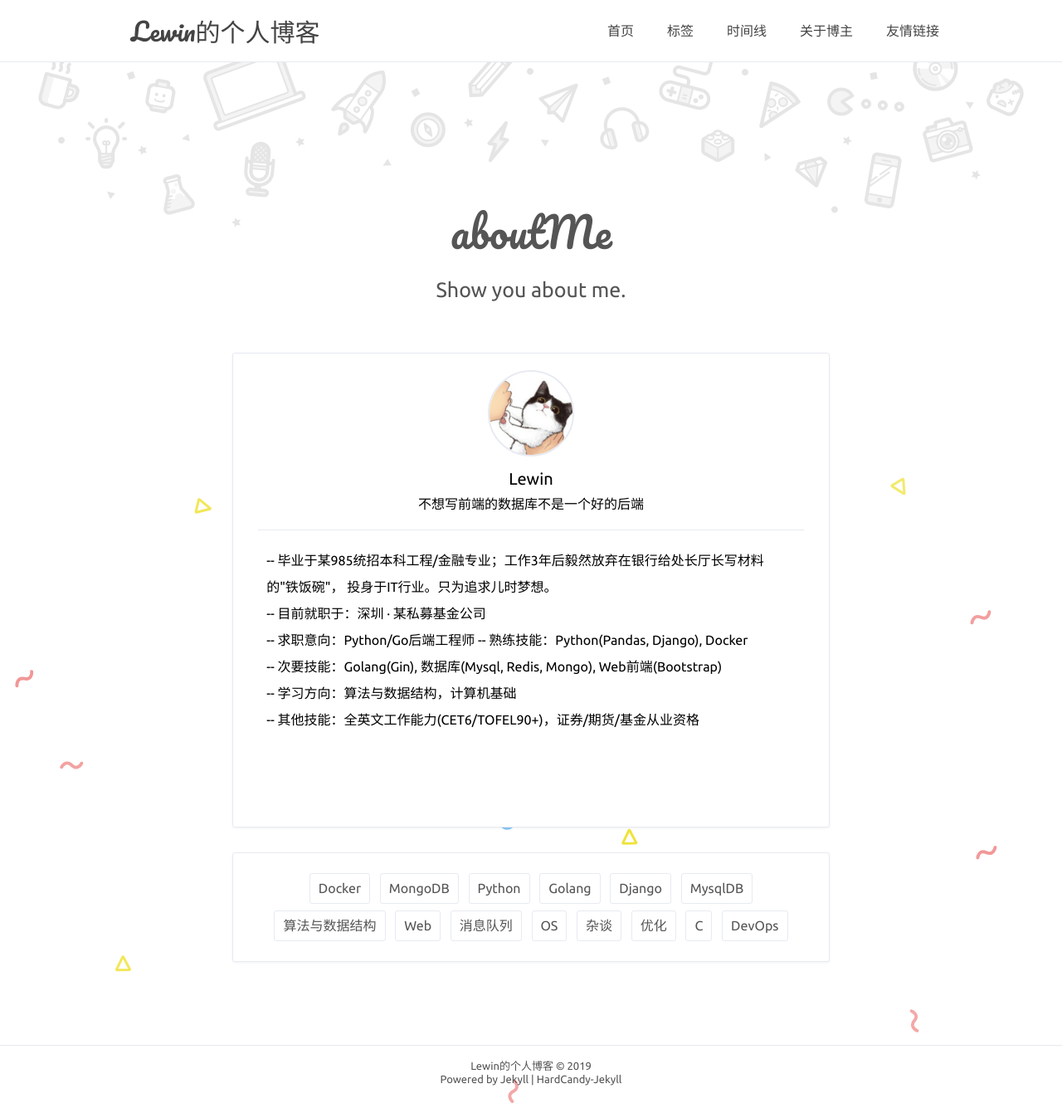
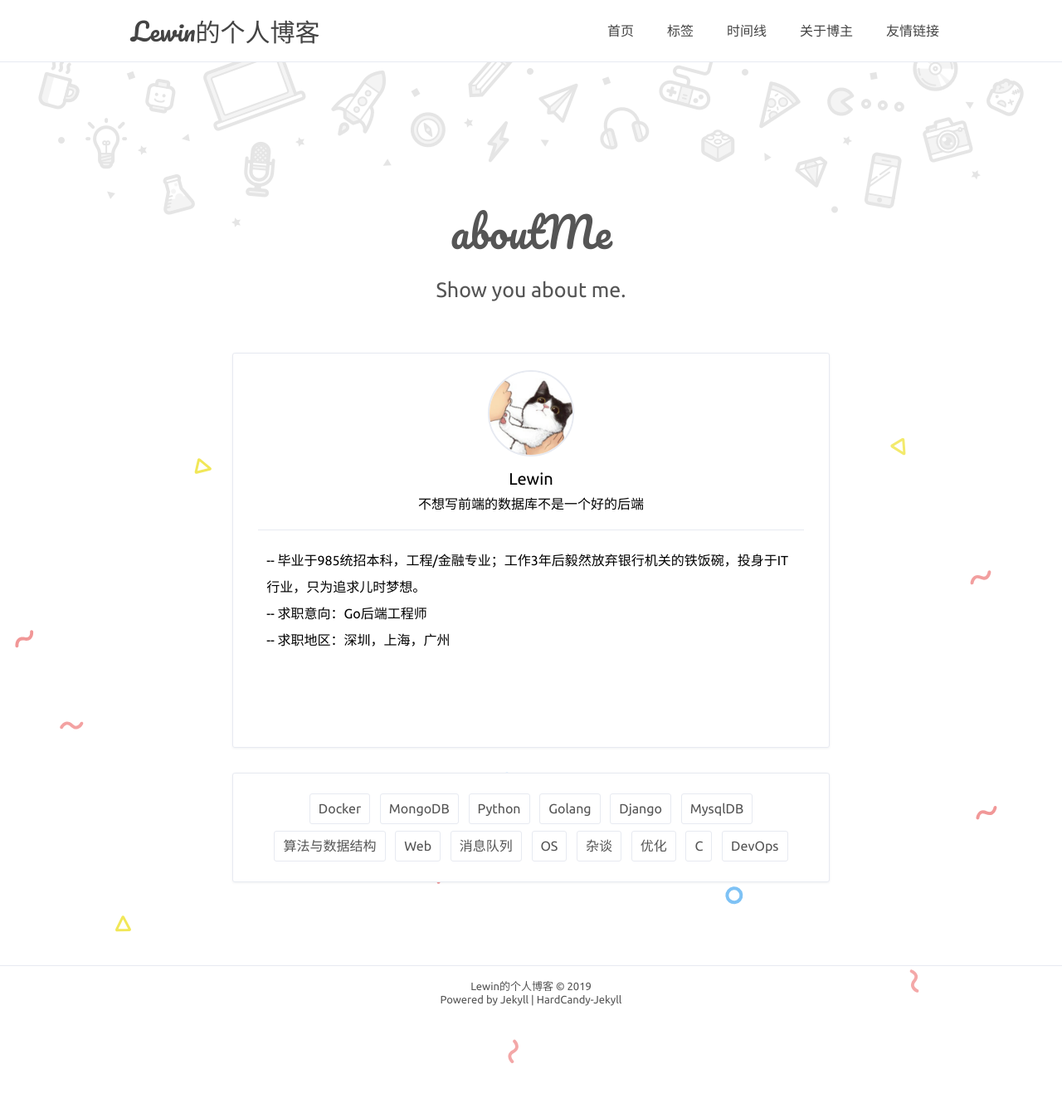
Before and after one commit to Saodd/Saodd.github.io.backup-Jun2020, a Jekyll site: the page built from about.html, in a window 1280 px wide. Shown: the whole page at 83% size. Built offline with Jekyll 4.4.1, drawn with Linux system fonts in a browser that asks for light colours; comment, search, counter and statistics services are not loaded; after the commit the page ends 1239 px from its top, so only the background shows below that.

Commit message:
update resume

```diff
--- a/_config.yml
+++ b/_config.yml
@@ -20,14 +20,9 @@
 bio: '不想写前端的数据库不是一个好的后端'
 about: true
 aboutyou: '
- -- 毕业于某985统招本科工程/金融专业；工作3年后毅然放弃在银行给处长厅长写材料的"铁饭碗"，
-投身于IT行业。只为追求儿时梦想。<br>
- -- 目前就职于：深圳 · 某私募基金公司<br>
- -- 求职意向：Python/Go后端工程师
- -- 熟练技能：Python(Pandas, Django), Docker<br>
- -- 次要技能：Golang(Gin), 数据库(Mysql, Redis, Mongo), Web前端(Bootstrap)<br>
- -- 学习方向：算法与数据结构，计算机基础<br>
- -- 其他技能：全英文工作能力(CET6/TOFEL90+)，证券/期货/基金从业资格
+ -- 毕业于985统招本科，工程/金融专业；工作3年后毅然放弃银行机关的铁饭碗，投身于IT行业，只为追求儿时梦想。<br>
+ -- 求职意向：Go后端工程师<br>
+ -- 求职地区：深圳，上海，广州<br>
 '
 portraits: '/assets/profile.jpeg' # your portraits image file path
 
```
